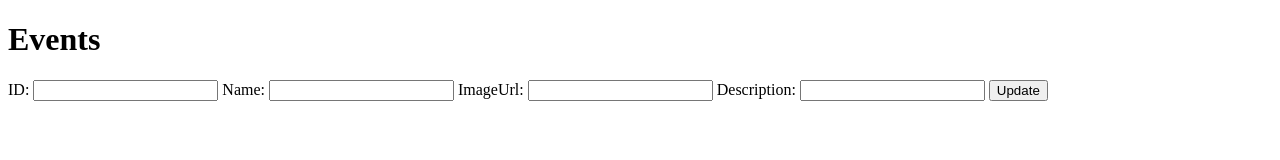
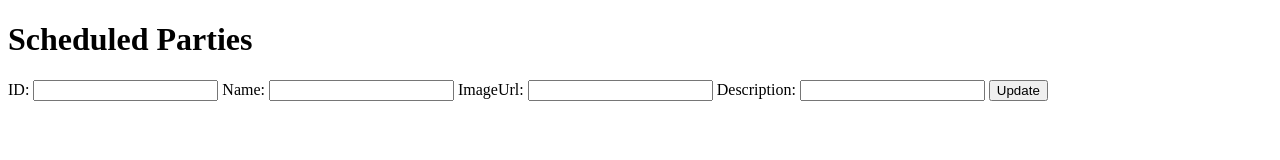
Before and after one commit to JamalOthman1/Unite2.party.planner, a plain HTML site: page index.html in a window 1280 px wide. Drawn offline with Linux system fonts and the light colour scheme.

Commit message:
added script.js to html file and cleaned up layout of js

```diff
--- a/index.html
+++ b/index.html
@@ -3,10 +3,13 @@
 <head>
   <meta charset="UTF-8">
   <meta name="viewport" content="width=device-width, initial-scale=1.0">
+  <script defer src="script.js"></script>
   <title>Party Events</title>
 </head>
+
 <body>
-  <h1>Events</h1>
+  <h1>Scheduled Parties</h1>
+  <div id="events"></div>
 
   <form id="edit">
     <label>
@@ -29,7 +32,7 @@
     <button type="submit">Update</button>
   </form>
 
-  <div id="events"></div>
+
 
 
 
```
Also changed, not shown: script.js (+14 -15 lines).
